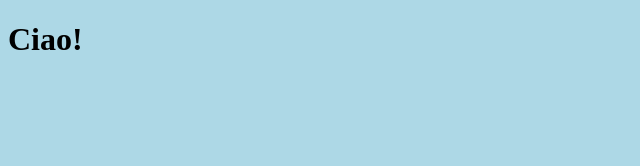
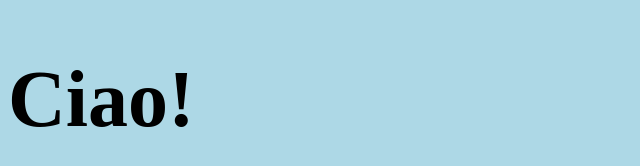
Before and after one commit to xScafu/prova-git, a plain HTML site: page index.html in a window 1280 px wide. Shown: the whole page, without its empty margins (0-640 px from the left). Drawn offline with Linux system fonts and the light colour scheme.

Commit message:
Update style.css

```diff
--- a/css/style.css
+++ b/css/style.css
@@ -1,3 +1,6 @@
 body {
   background-color: lightblue;
 }
+h1 {
+  font-size: 5rem;
+}
```
